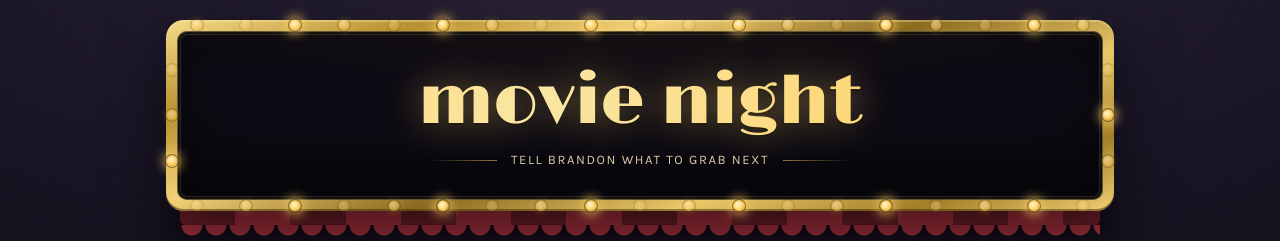
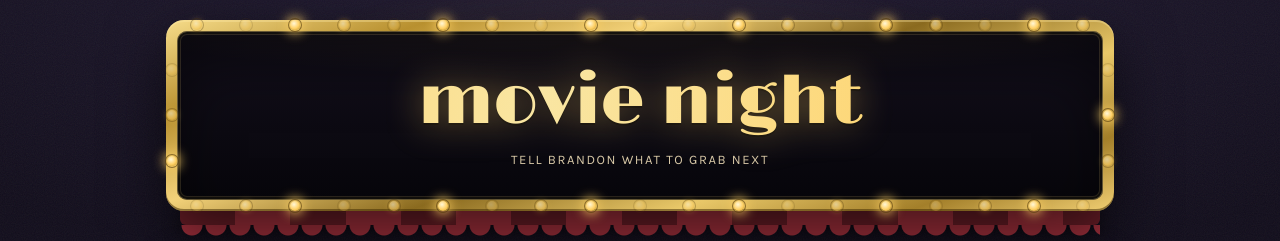
Before and after one commit to brandontrice/movie-night, a React (Vite) app: page / in a window 1280 px wide. Shown: the top 241 px of the page. Built offline with nearby package versions, Linux system fonts and the light colour scheme.

Commit message:
marquee: sticky sign that tucks on scroll; tagline drops grabbing and keeps its rules level

```diff
--- a/src/App.jsx
+++ b/src/App.jsx
@@ -24,12 +24,16 @@ function Tagline({ pending, ready }) {
   const bits = [[pending, 'in line'], ...TYPES.filter((t) => n[t]).map((t) => [n[t], `${t}${n[t] === 1 ? '' : 's'}`])]
   return (
     <p className="tagline">
+      <span className="tag-rule" aria-hidden="true" />
+      <span className="tag-bits">
         {bits.map(([num, label], i) => (
           <span key={label} className="tag-bit">
             {i > 0 && <span className="tag-sep" aria-hidden="true">&middot;</span>}
             <strong>{num}</strong> {label}
           </span>
         ))}
+      </span>
+      <span className="tag-rule" aria-hidden="true" />
     </p>
   )
 }
--- a/src/index.css
+++ b/src/index.css
@@ -118,20 +118,24 @@ main { position: relative; z-index: 1; max-width: 620px; margin: 0 auto; padding
 }
 @keyframes glow-in { from { opacity: 0.3; filter: blur(2px); } to { opacity: 1; } }
 @keyframes shimmer { 0%, 100% { background-position: 100% 0; } 50% { background-position: 0% 0; } }
-/* the numbers, set like a bill: small caps, tracked out, gold rules either side */
+/* the numbers, set like a bill: small caps, tracked out, gold rules either side.
+   the bits sit in one centred group so when they have to wrap the rules stay put and the lines stay centred */
 .tagline {
   margin: 14px auto 0; max-width: 560px;
-  display: flex; align-items: center; justify-content: center; flex-wrap: wrap; column-gap: 0; row-gap: 4px;
+  display: flex; align-items: center; justify-content: center;
   color: var(--stub-edge); font-size: 13px; letter-spacing: 0.12em; text-transform: uppercase;
 }
-.tagline::before, .tagline::after {
-  content: ''; flex: 1 1 24px; max-width: 70px; height: 1px; margin: 0 14px;
-  background: linear-gradient(90deg, transparent, rgba(255, 209, 102, 0.55));
-}
-.tagline::after { background: linear-gradient(90deg, rgba(255, 209, 102, 0.55), transparent); }
+.tag-rule { flex: 1 1 0; min-width: 14px; max-width: 70px; height: 1px; margin: 0 12px; background: linear-gradient(90deg, transparent, rgba(255, 209, 102, 0.55)); }
+.tag-rule:last-child { background: linear-gradient(90deg, rgba(255, 209, 102, 0.55), transparent); }
+.tag-bits { flex: 0 1 auto; display: flex; flex-wrap: wrap; justify-content: center; row-gap: 4px; }
 .tag-bit { display: inline-flex; align-items: center; white-space: nowrap; }
 .tag-bit strong { color: var(--bulb); font-weight: 700; margin-right: 0.4em; }
 .tag-sep { color: rgba(255, 209, 102, 0.6); margin: 0 10px; }
+@media (max-width: 520px) {
+  .tagline { font-size: 11px; letter-spacing: 0.1em; }
+  .tag-sep { margin: 0 8px; }
+  .tag-rule { margin: 0 8px; }
+}
 
 /* the sign stays up top while everything else scrolls by underneath; past the fold it tucks into a slimmer form */
 .board.sticky { position: sticky; top: 0; z-index: 8; padding-top: 10px; margin-top: -10px; }
```
Lines whose indentation alone changed are shown as unchanged.
